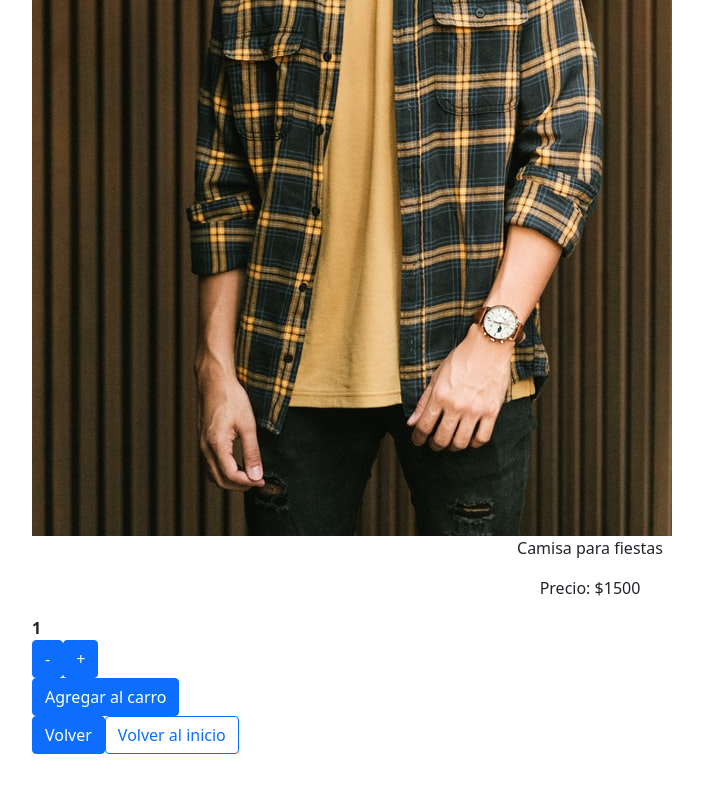
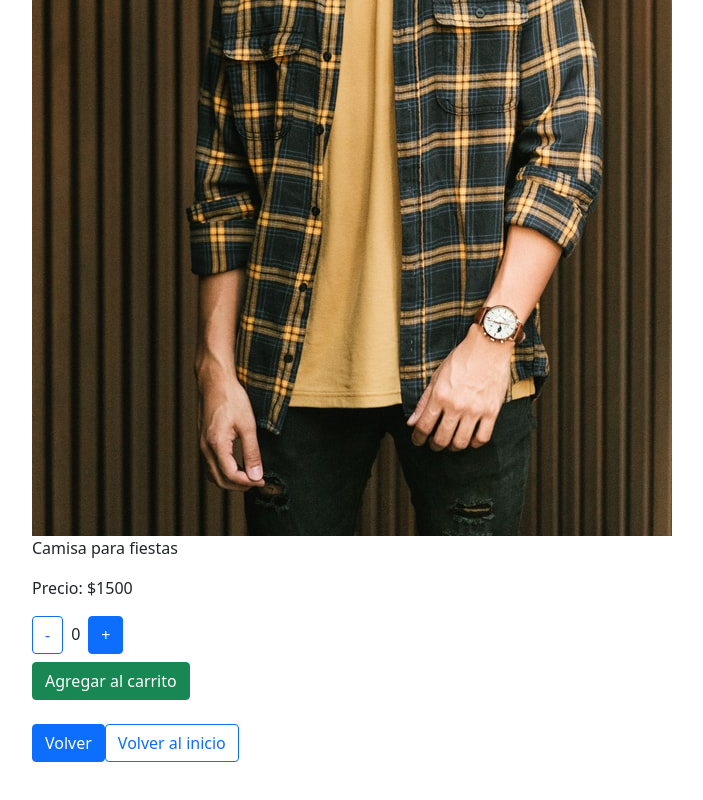
Before and after one commit to MarianoReynal/e-commerce, a React (Create React App) app: page /detail/1 in a window 1280 px wide. Shown: the part 600-1400 px from the top of the page, without its empty margins (50-753 px from the left). Built offline with nearby package versions, Linux system fonts and the light colour scheme.

Commit message:
itemCount

```diff
--- a/src/components/layout/ItemCount/ItemCount.js
+++ b/src/components/layout/ItemCount/ItemCount.js
@@ -1,3 +1,37 @@
+import React from 'react'
+
+export const ItemCount = ( {max, setCantidad, cantidad, onAdd} ) => {
+
+
+
+    const handleRestar = () => {
+        cantidad > 0 && setCantidad(cantidad - 1)
+    }
+
+    const handleSumar = () => {
+        cantidad < max && setCantidad(cantidad + 1)
+    }
+
+    return (
+        <div className="my-3">
+            <button className="btn btn-outline-primary" onClick={handleRestar}>
+                -
+            </button>
+            <span className="mx-2">{cantidad}</span>
+            <button className="btn btn-primary" onClick={handleSumar}>
+                +
+            </button>
+            <br/>
+            <button className="btn btn-success my-2" onClick={onAdd}>
+                Agregar al carrito
+            </button>
+        </div>
+    )
+}
+
+
+
+/*
 import React,{useState} from "react";
 
 
@@ -42,5 +76,5 @@ return(
 </div>
 
 )
-
 }
+*/
--- a/src/components/layout/ItemDetail/ItemDetail.js
+++ b/src/components/layout/ItemDetail/ItemDetail.js
@@ -1,10 +1,14 @@
-import React from 'react'
+import React, { useState } from 'react'
 import { useNavigate } from 'react-router'
 import {ItemCount} from '../ItemCount/ItemCount'
+import { Link } from 'react-router-dom'
 
-export const ItemDetail = ({id, name, img, desc, price, category}) => {
+export const ItemDetail = ({id, name, img, desc, price, category,stock}) => {
 
     const navigate = useNavigate()
+
+    const [cantidad, setCantidad] = useState(0)
+    const [agregado, setAgregado] = useState(false)
 
     const handleVolver = () => {
         navigate(-1)
@@ -14,14 +18,36 @@ export const ItemDetail = ({id, name, img, desc, price, category}) => {
         navigate('/')
     }
 
+    const handleAgregar = () => {
+        if (cantidad > 0) {
+            console.log('Item agregado:', {
+                id,
+                name,
+                price,
+                cantidad
+            })
+
+            setAgregado(true)
+        }
+    }
+
     return (
         <div>
-            <h2 className='text-center'>{name}</h2>
+            <h2>{name}</h2>
             <img src={img} alt={name}/>
-            <p className='text-center'>{desc}</p>
-            <p className='text-center'>Precio: ${price}</p>
+            <p>{desc}</p>
+            <p>Precio: ${price}</p>
 
-            <ItemCount/>
+            {
+                !agregado
+                ?   <ItemCount
+                        max={stock}
+                        cantidad={cantidad}
+                        setCantidad={setCantidad}
+                        onAdd={handleAgregar}
+                    />
+                :   <Link to="/cart" className="btn btn-success d-block">Terminar mi compra</Link>
+            }
 
             <button className="btn btn-primary" onClick={handleVolver}>Volver</button>
             <button className="btn btn-outline-primary" onClick={handleVolverInicio}>Volver al inicio</button>
--- a/src/data/stock.js
+++ b/src/data/stock.js
@@ -14,6 +14,7 @@ export const stock = [
         desc: "Camisa para fiestas",
         img: camisa,
         category: 'camisas',
+        stock: 10,
     },
     {
         id: 2,
@@ -22,6 +23,7 @@ export const stock = [
         desc: "Jean achupinado",
         img: jean,
         category: 'jeans',
+        stock: 10,
     },
     {
         id: 3,
@@ -30,6 +32,7 @@ export const stock = [
         desc: "Remera manga corta",
         img: remera,
         category: 'remeras',
+        stock: 10,
     },
     {
         id: 4,
@@ -38,6 +41,7 @@ export const stock = [
         desc: "Short achupinado",
         img: short,
         category: 'shorts',
+        stock: 10,
     },
     {
         id: 5,
@@ -46,6 +50,7 @@ export const stock = [
         desc: "Chomba con botones",
         img: chomba,
         category: 'chombas',
+        stock: 10,
     },
     {
         id: 6,
@@ -54,5 +59,6 @@ export const stock = [
         desc: "Buzo para salir",
         img: buzo,
         category: 'buzos',
+        stock: 10,
     },
 ]
```
